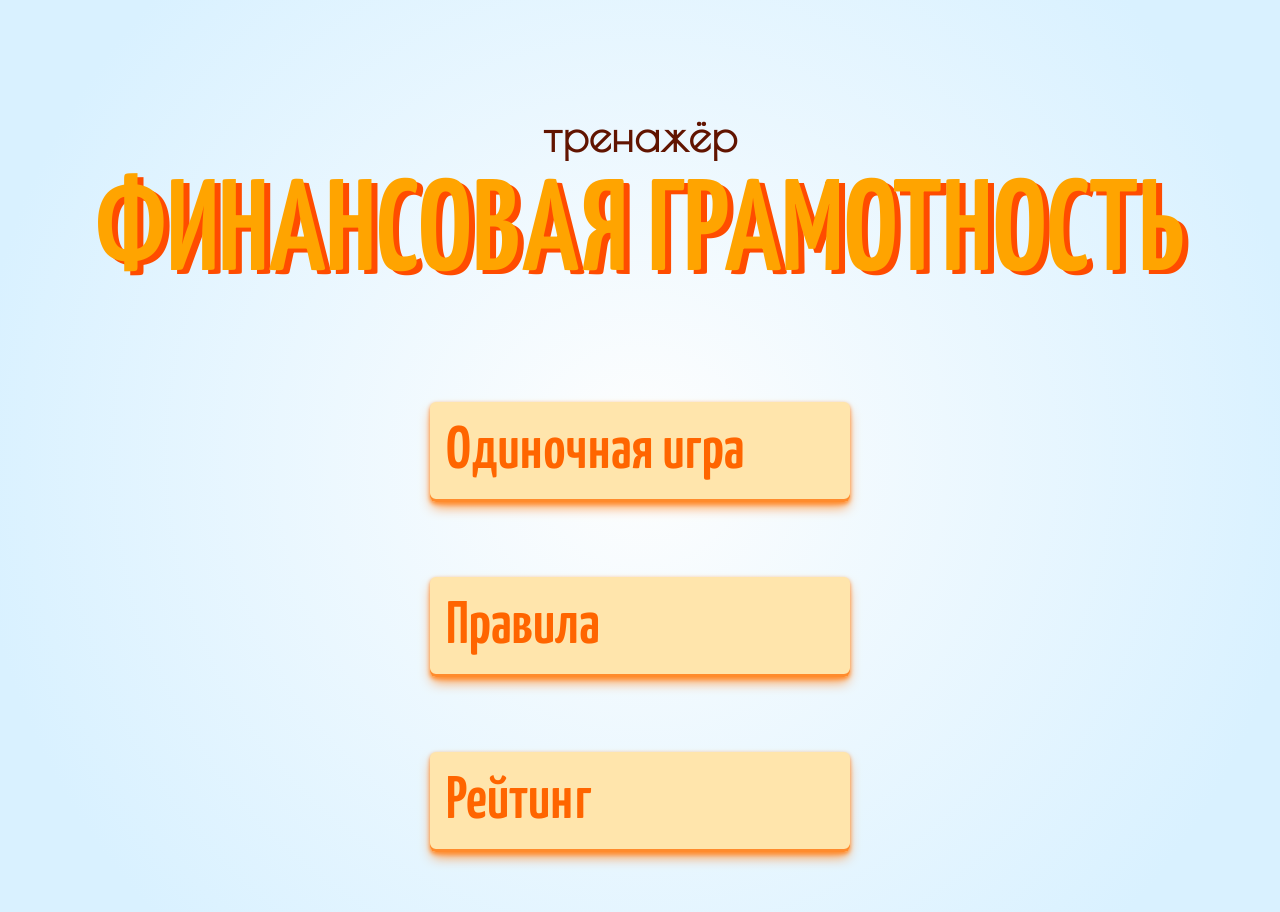
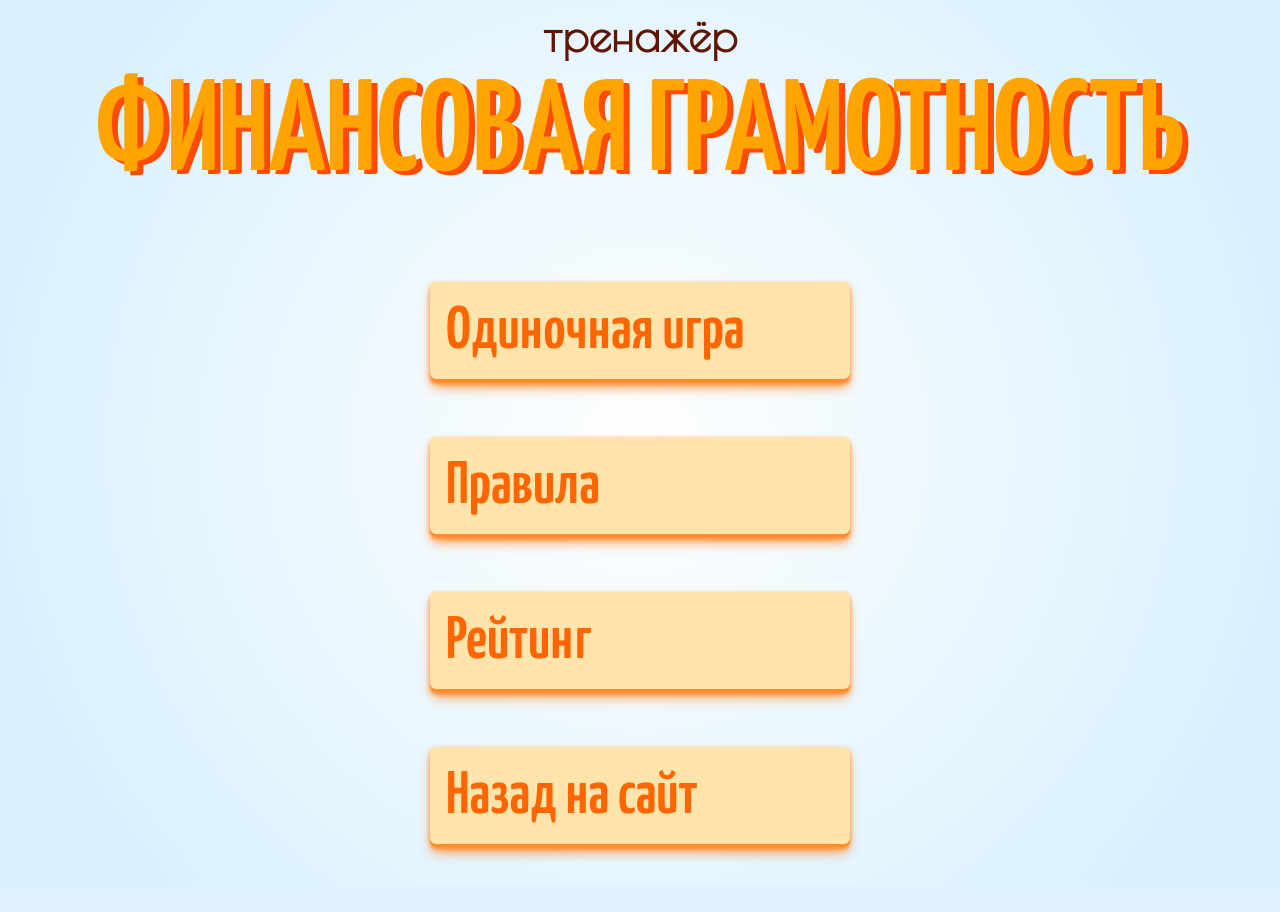
Before and after one commit to aanoskov/Financial_competence, a Django app: page / in a window 1280 px wide. After the commit the page ends 861 px from the top, so only its background shows below. Run offline with Django 3.2, Linux system fonts and the light colour scheme.

Commit message:
Update main.html

```diff
--- a/web_app/financial_game/templates/financial_game/main.html
+++ b/web_app/financial_game/templates/financial_game/main.html
@@ -14,17 +14,17 @@
   <body>
 
 
-    <div class="main-header">
+    <div class="main-header main-menu-head">
       <h3 > тренажёр </h3>
       <h1> ФИНАНСОВАЯ ГРАМОТНОСТЬ </h1>
     </div>
 
     <div class="main-menu">
-      <ul class="main-menu-list">
+      <ul class="main-menu-list mml-fix">
         <li><a href="{% url 'nickname' %}"><input type="button" value="Одиночная игра" class="main-menu-button"></a></li>
         <li><a href="{% url 'rules' %}"><input type="button" value="Правила" class="main-menu-button"></a></li>
         <li><a href="{% url 'rating' %}"><input type="button" value="Рейтинг" class="main-menu-button"></a></li>
-
+        <li><a href="https://sconv.ru/"><input type="button" value="Назад на сайт" class="main-menu-button"></a></li>
       </ul>
     </div>
 
```
